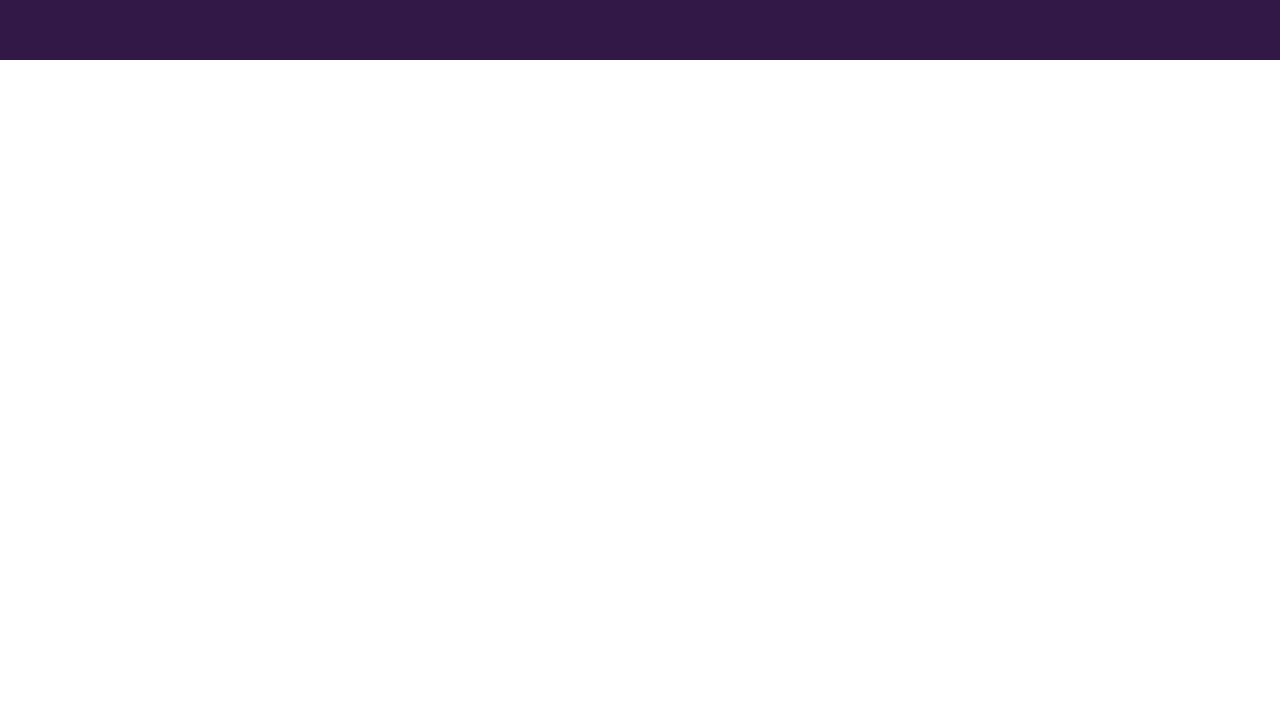
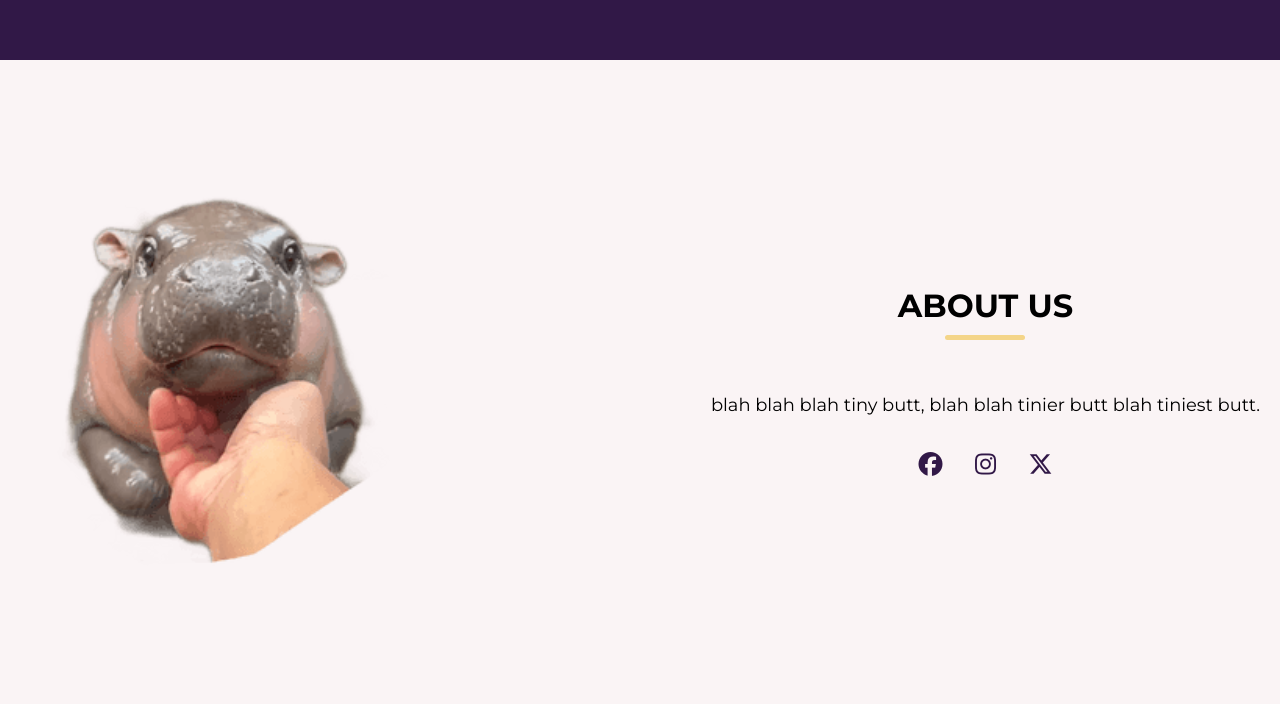
Before and after one commit to Amakarena/personal_projects, a plain HTML site: page MARM kitchen/index.html in a window 1280 px wide. Shown: the part 740-1444 px from the top of the page. Before the commit the page ends 800 px from the top, so only its background shows below. Drawn offline with Linux system fonts and the light colour scheme; a script that the page names is missing; a web font is replaced by a local one.

Commit message:
finishes about section and logged new problems ab socials transition

```diff
--- a/MARM kitchen/index.html
+++ b/MARM kitchen/index.html
@@ -43,8 +43,8 @@
         </nav>
     </header>
 
-    <!-- Hero (first thing ppl see) section -->
     <main>
+        <!-- Hero (first thing ppl see) section -->
         <section class="hero-section">
             <div class="section-content">
                 <div class="hero-details">
@@ -65,7 +65,28 @@
                 </div>
             </div>
         </section>
+
+        <!-- About Me Section -->
+        <section class="about-section">
+            <div class="section-content">
+                <div class="about-image-wrapper">
+                    <img src="images/precious-moo-deng.png" alt="About" class="about-image">
+                </div>
+
+                <div class="about-details">
+                    <h2 class="section-title">About Us</h2>
+                    <p class="text">blah blah blah tiny butt, blah blah tinier butt blah tiniest butt.</p>
+                    <div class="social-link-list">
+                        <a href="#" class="social-link"><i class="fa-brands fa-facebook"></i></a>
+                        <a href="#" class="social-link"><i class="fa-brands fa-instagram"></i></a>
+                        <a href="#" class="social-link"><i class="fa-brands fa-x-twitter"></i></a>
+                    </div>
+                </div>
+            </div>
+        </section>
+
     </main>
+
 
     <script src="script.js"></script>
 </body>
--- a/MARM kitchen/style.css
+++ b/MARM kitchen/style.css
@@ -66,6 +66,23 @@ img {
     margin: 0 auto;
     padding: 0 20px;
     max-width: var(--msite-max-width);
+}
+
+.section-title {
+    text-align: center;
+    padding: 60px 0 100px;
+    text-transform: uppercase;
+    font-size: var(--font-size-xl);
+}
+
+.section-title::after {
+    content: "";
+    width: 80px;
+    height: 5px;
+    display: block;
+    margin: 10px auto 0;
+    border-radius: var(--border-radius-s);
+    background: var(--secondary-color);
 }
 
 /* Navbar style */
@@ -192,6 +209,56 @@ body.show-mobile-menu header::before {
     margin-right: 30px;
 }
 
+/* About seciton stuffs (styling) */
+.about-section {
+    padding: 120px 0;
+    background: var(--light-pink-color);
+}
+
+.about-section .section-content {
+    display: flex;
+    align-items: center;
+    justify-content: space-between;
+}
+
+.about-section .about-image-wrapper .about-image {
+    width: 400px;
+    height: 400px;
+    object-fit: cover;
+    border-radius: var(--border-radius-circle);
+}
+
+.about-section .about-details .section-title {
+    padding: 0;
+}
+
+.about-section .about-details {
+    max-width: 50%;
+}
+
+.about-section .about-details .text {
+    line-height: 30px;
+    margin: 50px 0 30px;
+    text-align: center;
+    font-size: var(--font-size-m);
+}
+
+.about-section .social-link-list {
+    display: flex;
+    gap: 25px;
+    justify-content: center;
+}
+
+.about-section .social-link-list .social-link {
+    color: var(--primary-color);
+    font-size: var(--font-size-l);
+    transition: 0.2s ease;
+}
+
+.about-seciton .social-link-list .social-link:hover {
+    color: var(--secondary-color);
+}
+
 /* formatting for a smaller screen */
 @media screen and (max-width: 900px) {
     :root {
@@ -250,7 +317,8 @@ body.show-mobile-menu header::before {
         justify-content: center;
     }
 
-    .hero-section .hero-details :is(.subtitle, .description) {
+    .hero-section .hero-details :is(.subtitle, .description),
+     .about-seciton .about-details {
         max-width: 100%;
     }
 
@@ -262,10 +330,24 @@ body.show-mobile-menu header::before {
         max-width: 270px;
         margin-top: 0;
     }
+
+    .about-seciton .section-content {
+        gap: 70px;
+        flex-direction: column-reverse;
+    }
+
+    .about-section .about-image-wrapper .about-image {
+        width: 100%;
+        height: 100%;
+        max-width: 250px;
+        aspect-ratio: 1;
+    }
 }
 
 /* PROBLEM LOG
 4/9/26 - moo deng size doesn't change when I change the px value.
          also the 'x' font awesome icon won't go away on pc, only on mobile.
 
+4/20/26 - socials icons not transitioning to secondary color when
+          hovered over. See lines 525-560.
 */
```
